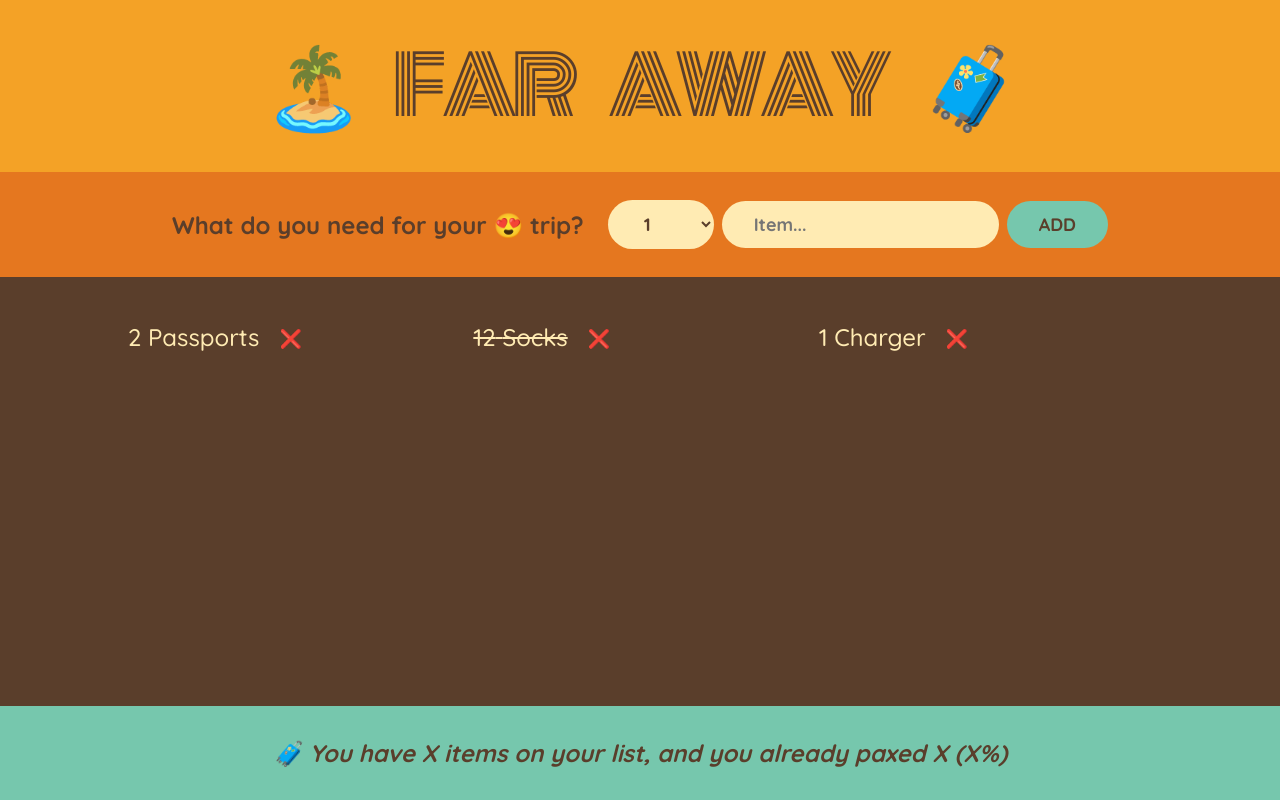
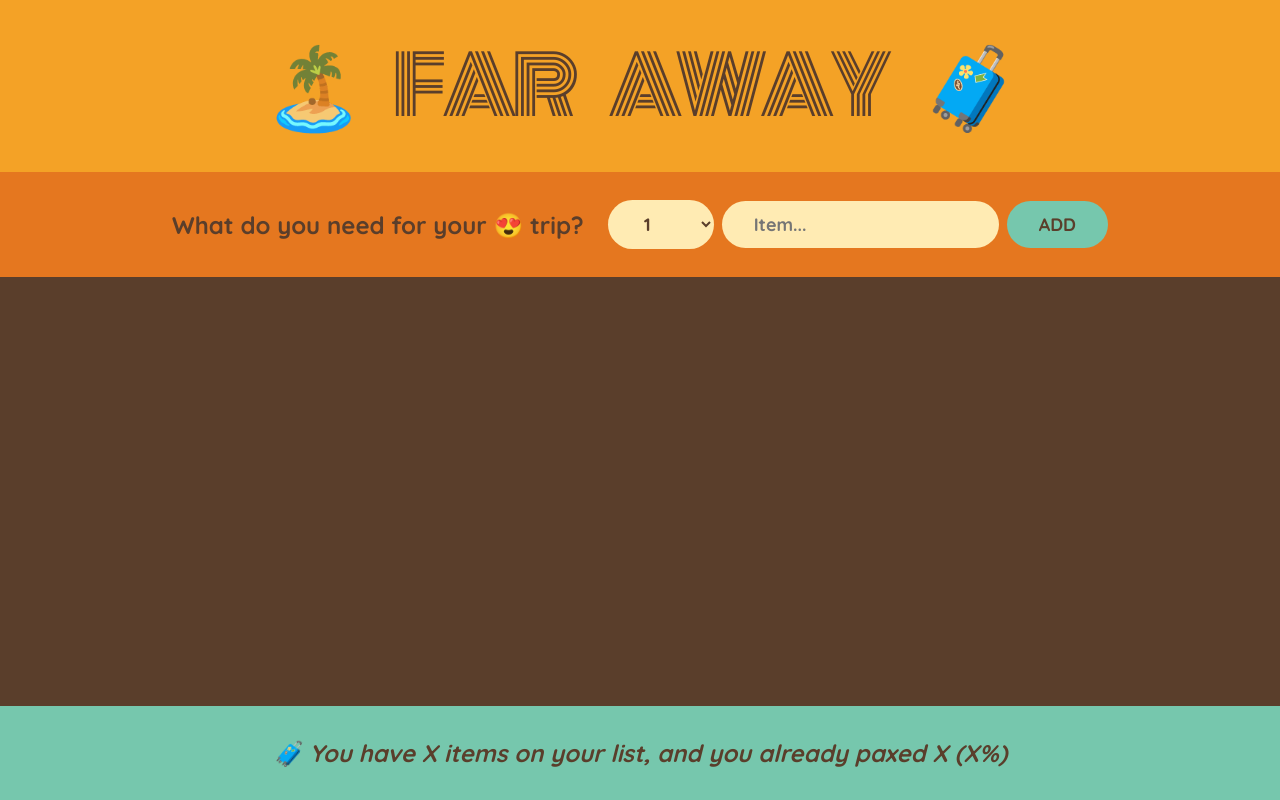
Before and after one commit to leilaZ1111/02-learn-react-travel-list, a React (Create React App) app: page / in a window 1280 px wide. Built offline with nearby package versions, Linux system fonts and the light colour scheme; the HTML template or start-up script is replaced by a standard one.

Commit message:
lifting up setItems state to App component so that both Form and PackingList components can access it

```diff
--- a/src/App.js
+++ b/src/App.js
@@ -7,11 +7,17 @@
 ];
 
 export default function App() {
+  const [items, setItems] = useState([]);
+
+  function handleAddItems(item) {
+    setItems((items) => [...items, item]);
+  }
+
   return (
     <div className="app">
       <Logo />
-      <Form />
-      <PackingList />
+      <Form onAddItems={handleAddItems} />
+      <PackingList items={items} />
       <Stats />
     </div>
   );
@@ -21,7 +27,7 @@
   return <h1>🏝️ Far Away 🧳</h1>;
 }
 
-function Form() {
+function Form({ onAddItems }) {
   const [description, setDescription] = useState('');
   const [quantity, setQuantity] = useState(1);
 
@@ -33,7 +39,9 @@
     const newItem = { description, quantity, packed: false, id: Date.now() };
     console.log(newItem);
 
-    // after adding the new item to the list, we want to clear the form so the user can add another item, we do that by resetting the state
+    onAddItems(newItem);
+
+    // reset the form after adding the item
     setDescription('');
     setQuantity(1);
   }
@@ -62,11 +70,11 @@
   );
 }
 
-function PackingList() {
+function PackingList({ items }) {
   return (
     <div className="list">
       <ul>
-        {initialItems.map((item) => (
+        {items.map((item) => (
           <Item item={item} key={item.id} />
         ))}
       </ul>
```
